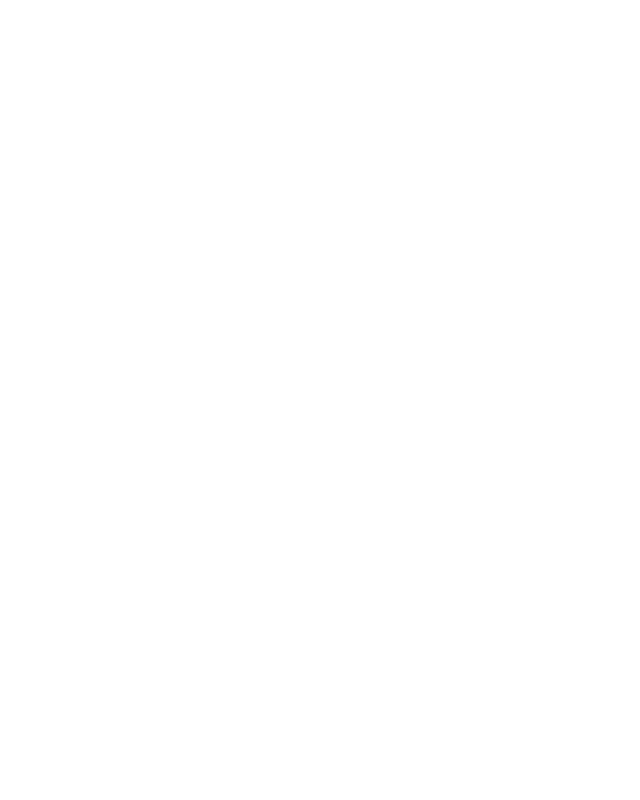
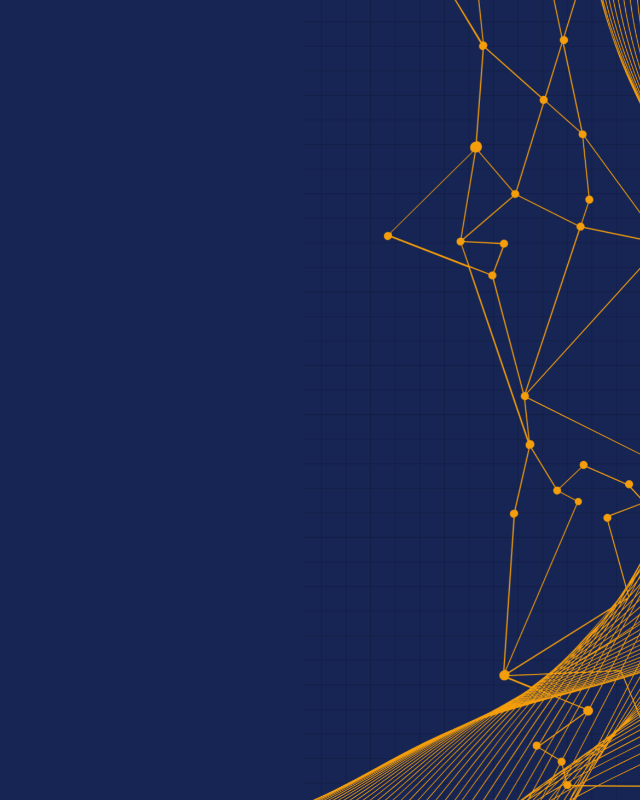
Before and after one commit to jratul/zephyr-meetup-2024, a Next.js app: page / in a window 1280 px wide. Shown: the whole page, without its empty margins (640-1280 px from the left). Built offline with nearby package versions, Linux system fonts and the light colour scheme.

Commit message:
add background image

```diff
--- a/src/app/globals.css
+++ b/src/app/globals.css
@@ -1,6 +1,6 @@
-@tailwind base;
-@tailwind components;
-@tailwind utilities;
+@import "tailwindcss/base";
+@import "tailwindcss/components";
+@import "tailwindcss/utilities";
 
 @font-face {
   font-family: "PartialSans";
--- a/src/app/layout.tsx
+++ b/src/app/layout.tsx
@@ -21,7 +21,7 @@
 }>) {
   return (
     <html lang="ko" className={`${pretendard.variable}`}>
-      <body>{children}</body>
+      <body className="bg-blue-950 text-orange-500">{children}</body>
     </html>
   );
 }
--- a/src/app/page.tsx
+++ b/src/app/page.tsx
@@ -1,9 +1,9 @@
 export default function Home() {
   return (
-    <>
-      <div>
-        <div></div>
+    <div>
+      <div className="fixed top-0 right-0">
+        <img className="h-svh" src="images/zephyr-right-bg.png" />
       </div>
-    </>
+    </div>
   );
 }
```
Also changed, not shown: public/images/zephyr-right-bg.png (added).
